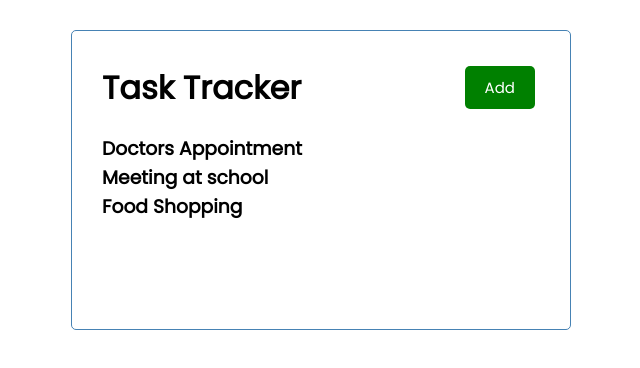
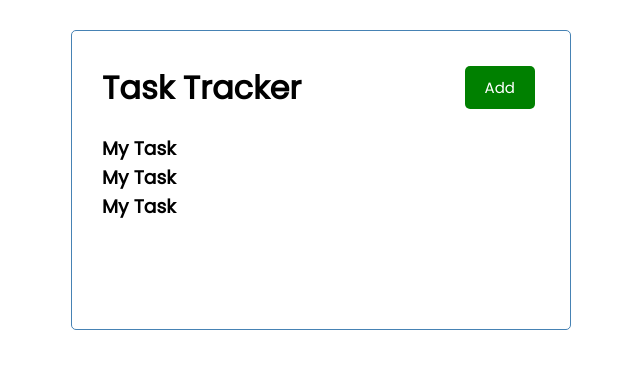
Before and after one commit to JOANITA-51/react-my-app, a React (Create React App) app in the folder react-task-tracker/: page / in a window 1280 px wide. Shown: the top 368 px of the page, without its empty margins (319-959 px from the left). Built offline with nearby package versions, Linux system fonts and the light colour scheme.

Commit message:
Adding content in the Task heading and accessing it in the Tasks

```diff
--- a/react-task-tracker/src/components/task.js
+++ b/react-task-tracker/src/components/task.js
@@ -1,11 +1,10 @@
-import React from 'react'
-
-const task = () => {
+const Task = () => {
     return (
         <div className='tasks'>
+            <h3>My Task</h3>
 
         </div>
     )
 }
 
-export default task
+export default Task
--- a/react-task-tracker/src/components/tasks.js
+++ b/react-task-tracker/src/components/tasks.js
@@ -1,9 +1,10 @@
+import Task from "./Task"
 const Tasks = ({tasks}) => {
 
     return (
         <>
           {tasks.map((task)=>(
-              <h3 key={task.id}>{task.text}</h3>
+              <Task key={task.id} task={task}/>
           ))}
         </>
     )
```
